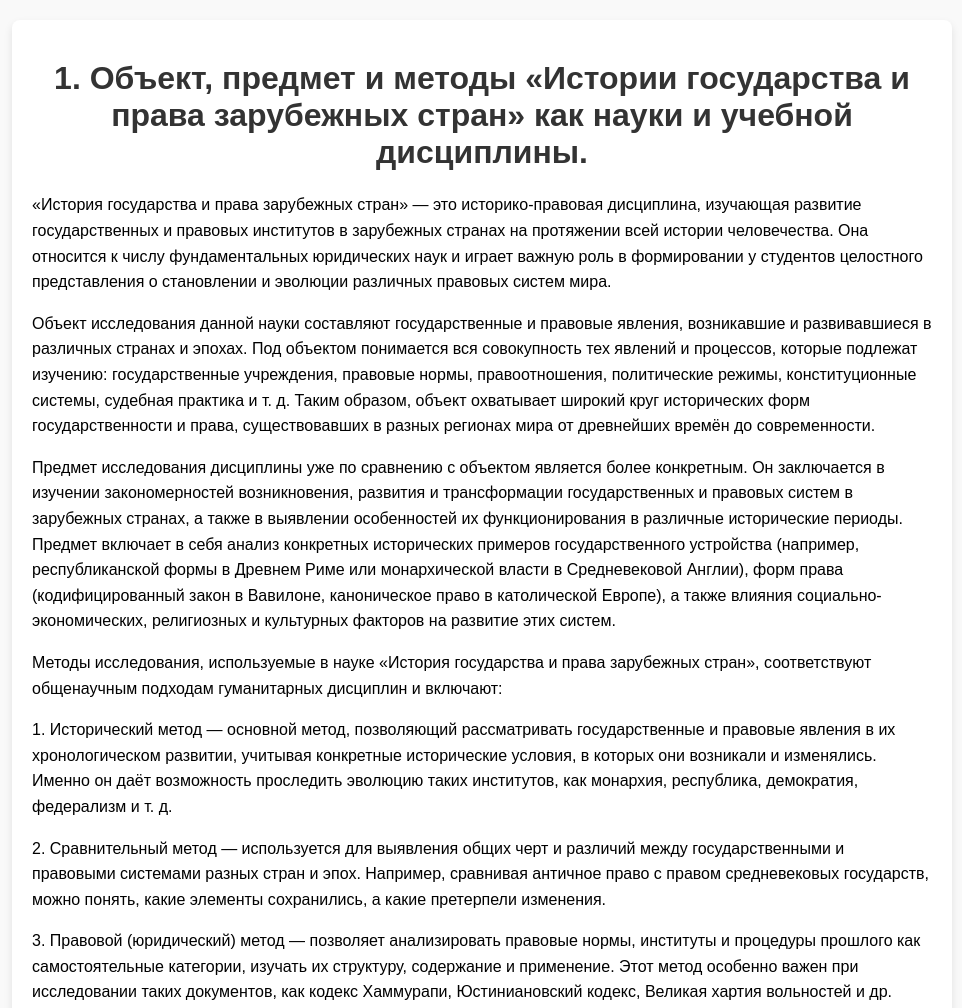
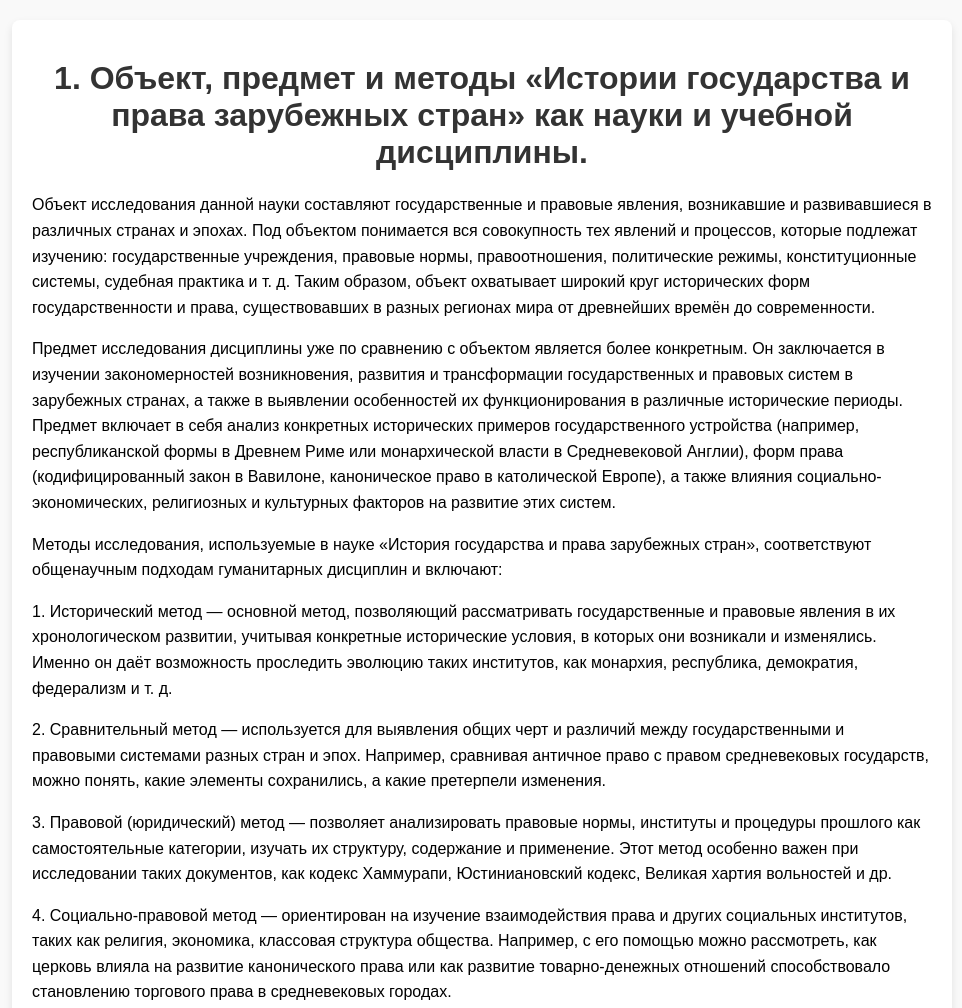
Before and after one commit to BinaryCompound/ticket_kseniya, a plain HTML site: page topics/topic1.html in a window 1280 px wide. Shown: the top 1008 px of the page, without its empty margins (158-1120 px from the left). Drawn offline with Linux system fonts and the light colour scheme.

Commit message:
правки

```diff
--- a/topics/topic1.html
+++ b/topics/topic1.html
@@ -13,10 +13,6 @@
     <div class="content">
         <h1>1. Объект, предмет и методы «Истории государства и права зарубежных стран» как науки и учебной дисциплины.
         </h1>
-        <p>«История государства и права зарубежных стран» — это историко-правовая дисциплина, изучающая развитие
-            государственных и правовых институтов в зарубежных странах на протяжении всей истории человечества. Она
-            относится к числу фундаментальных юридических наук и играет важную роль в формировании у студентов
-            целостного представления о становлении и эволюции различных правовых систем мира.</p>
         <p>Объект исследования данной науки составляют государственные и правовые явления, возникавшие и развивавшиеся в
             различных странах и эпохах. Под объектом понимается вся совокупность тех явлений и процессов, которые
             подлежат изучению: государственные учреждения, правовые нормы, правоотношения, политические режимы,
```
